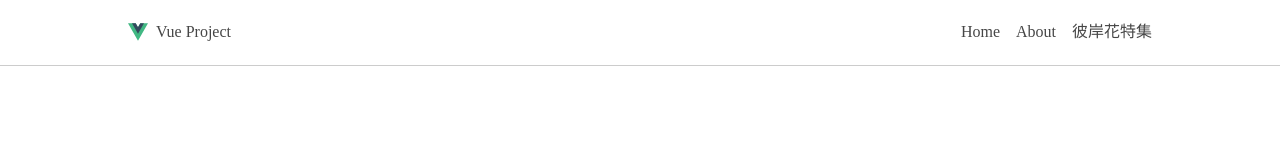
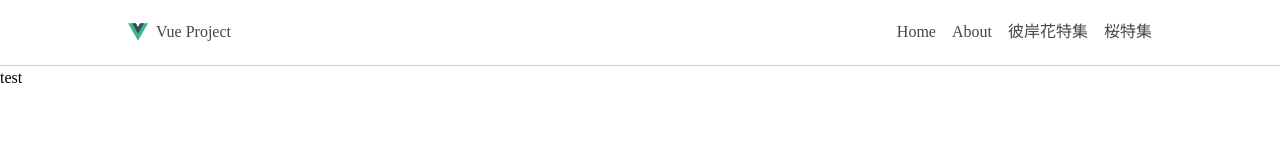
Before and after one commit to otaki0302/vue-test, a Vue app: page /feature-sakura in a window 1280 px wide. Shown: the top 160 px of the page. Built offline with nearby package versions, Linux system fonts and the light colour scheme.

Commit message:
桜特集追加

```diff
--- a/src/App.vue
+++ b/src/App.vue
@@ -15,6 +15,7 @@ import { RouterLink, RouterView } from 'vue-router'
           <RouterLink to="/">Home</RouterLink>
           <RouterLink to="/about">About</RouterLink>
           <RouterLink to="/feature-higambana">彼岸花特集</RouterLink>
+          <RouterLink to="/feature-sakura">桜特集</RouterLink>
       </nav>
     </div>
   </header>
--- a/src/router/index.js
+++ b/src/router/index.js
@@ -22,6 +22,11 @@ const router = createRouter({
       name: 'feature-higambana',
       component: () => import('../views/FeatureHigambana.vue'),
     },
+    {
+      path: '/feature-sakura',
+      name: 'feature-sakura',
+      component: () => import('../views/FeatureSakura.vue'),
+    },
   ],
 })
 
--- /dev/null
+++ b/src/views/FeatureSakura.vue
@@ -0,0 +1,5 @@
+<template>
+    test
+</template>
+<script>
+</script>
```
